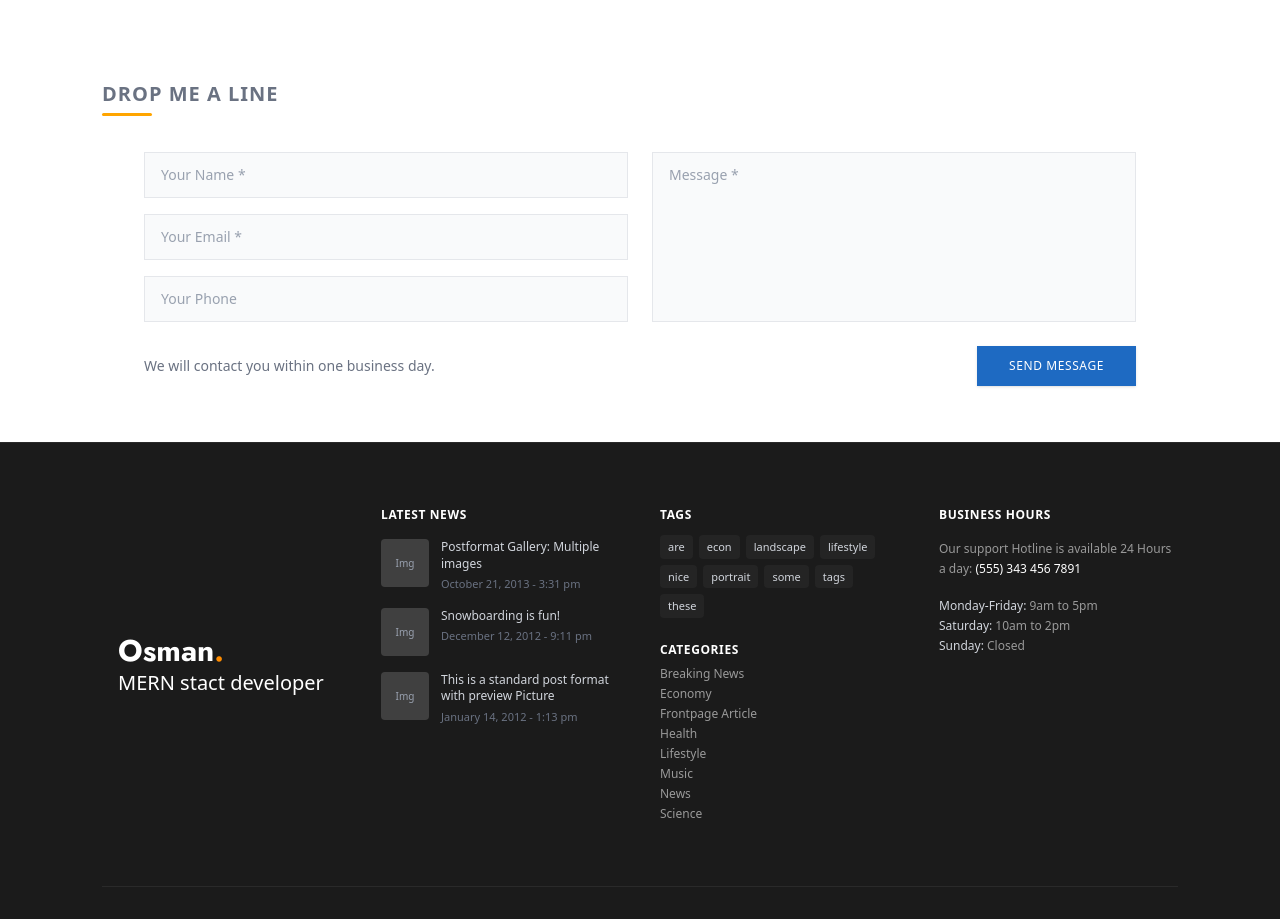
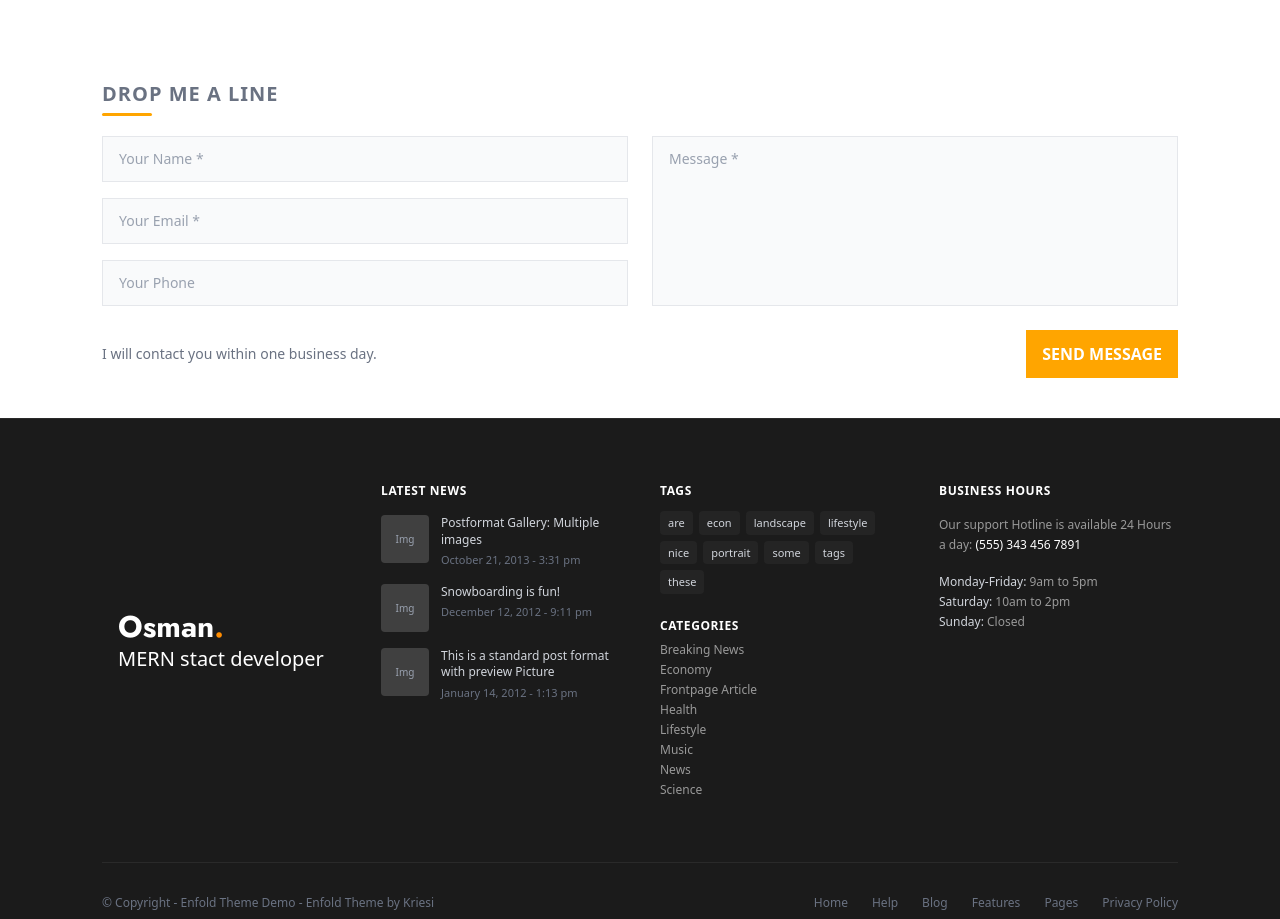
Before and after one commit to osman10/portfolio, a Next.js app: page /contact in a window 1280 px wide. Shown: the part 1000-1919 px from the top of the page. Built offline with nearby package versions, Linux system fonts and the light colour scheme.

Commit message:
Complete Contact form

```diff
--- a/app/components/ContactForm.tsx
+++ b/app/components/ContactForm.tsx
@@ -26,7 +26,7 @@ export default function ContactForm() {
         DROP ME A LINE
       </h1>
       {/* Form */}
-      <form onSubmit={handleSubmit} className="w-full max-w-5xl mx-auto p-4">
+      <form onSubmit={handleSubmit}>
         {/* Grid container: 1 column on mobile, 2 columns on desktop */}
         <div className="grid grid-cols-1 md:grid-cols-2 gap-6">
 
@@ -77,13 +77,18 @@ export default function ContactForm() {
         {/* Bottom Row: Notice text & Submit Button */}
         <div className="flex flex-col sm:flex-row justify-between items-center mt-6 gap-4">
           <p className="text-gray-500 text-sm">
-            We will contact you within one business day.
+            I will contact you within one business day.
           </p>
           <button
             type="submit"
-            className="w-full sm:w-auto px-8 py-3 bg-[#1e6ac2] hover:bg-[#16559a] text-white font-medium text-xs tracking-wider uppercase transition shadow-sm"
+            className="relative inline-block px-4 py-3 font-semibold text-white bg-light-orange overflow-hidden z-10 transition-colors duration-300 hover:text-white group cursor-pointer"
           >
-            Send Message
+            {/* Sliding background layer */}
+            <span className="absolute inset-0 bg-dark-orange -translate-x-full origin-left transition-transform duration-400 ease-[cubic-bezier(0.16,1,0.3,1)] group-hover:translate-x-0 -z-10" />
+            {/* Link Content (Text + Icon) */}
+            <span className="relative z-10 flex items-center gap-2">
+              SEND MESSAGE
+            </span>
           </button>
         </div>
       </form>
```
